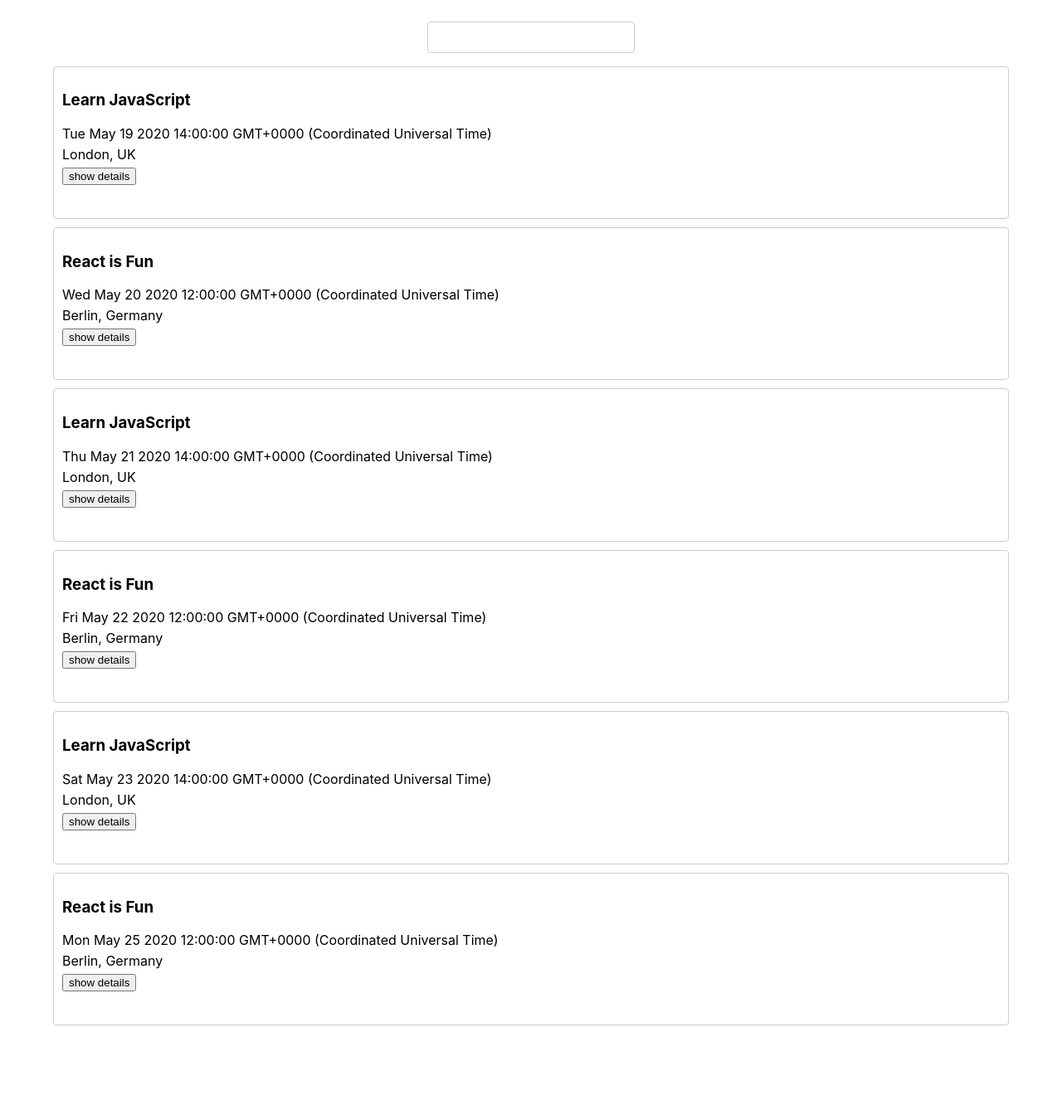
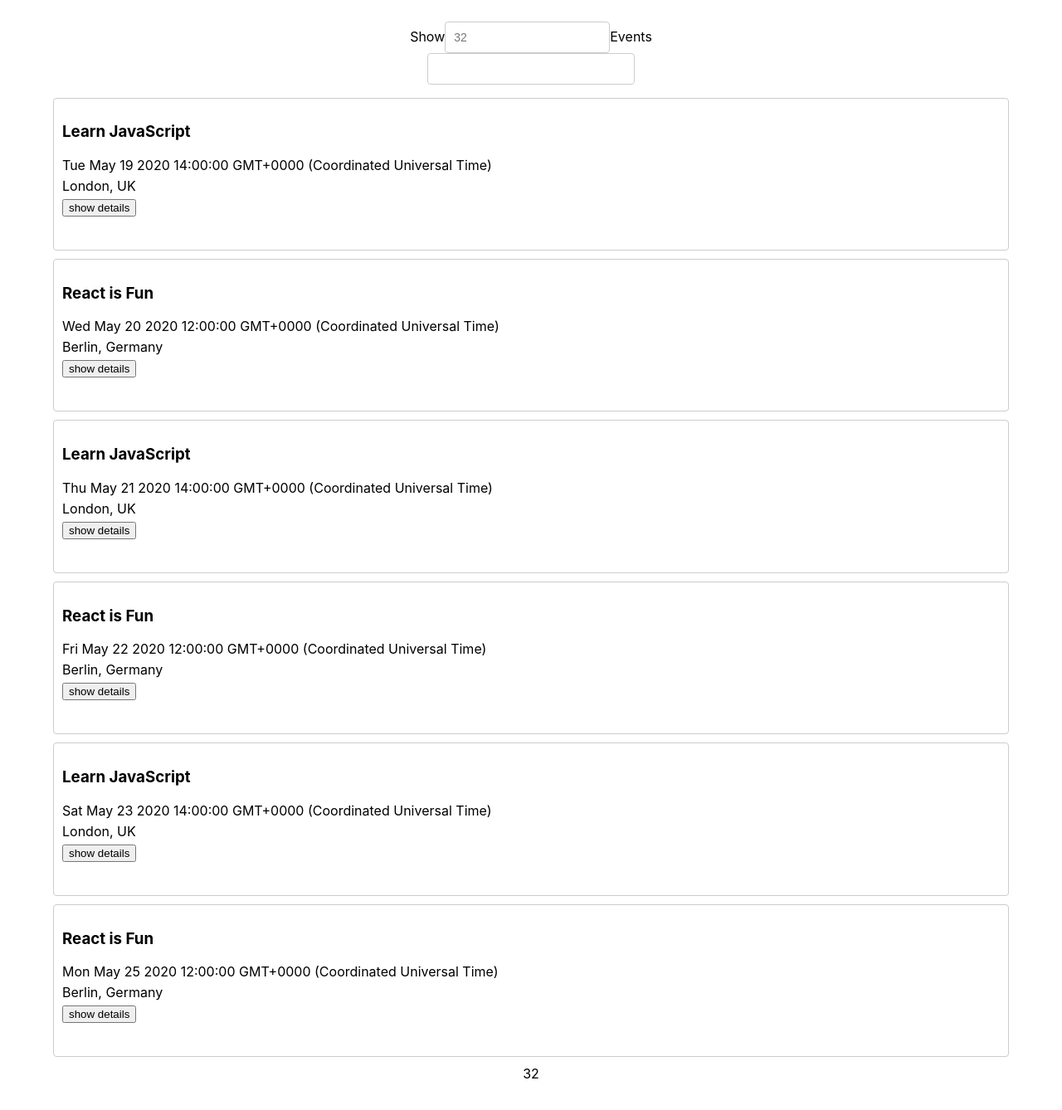
Before and after one commit to ayeahgodlove/intergration-testing, a React (Create React App) app: page / in a window 1280 px wide. Shown: the top 1338 px of the page at 83% size. Before the commit the page ends 1278 px from the top, so only its background shows below. Built offline with nearby package versions, Linux system fonts and the light colour scheme.

Commit message:
completely fixed errors

```diff
--- a/src/App.js
+++ b/src/App.js
@@ -12,7 +12,7 @@ class App extends Component {
   state = {
     events: [],
     locations: [],
-    numberOfEvents: 0,
+    numberOfEvents: 32,
     // allEvents: [],
     // currentLocation: [],
   };
@@ -23,7 +23,6 @@ class App extends Component {
       if (this.mounted) {
         this.setState({ events, locations: extractLocations(events) });
       }
-
     });
   }
 
@@ -57,11 +56,15 @@ class App extends Component {
   render() {
     return (
       <div className="App">
+        <NumberOfEvents
+          events={this.state.events}
+          updateEvents={this.updateEvents}
+        />
         <CitySearch
           locations={this.state.locations}
           updateEvents={this.updateEvents}
         />
-        <EventList events={this.state.events} />
+        <EventList events={this.state.events} numberOfEvents={this.state.numberOfEvents} />
       </div>
     );
   }
--- a/src/EventList.js
+++ b/src/EventList.js
@@ -5,7 +5,7 @@ import Event from './Event';
 
 class EventList extends Component {
   render() {
-    const { events } = this.props;
+    const { events, numberOfEvents } = this.props;
     return (
       <ul className="EventList">
           {events.map(event =>
@@ -13,6 +13,7 @@ class EventList extends Component {
                 <Event event={event} />
             </li>
           )}
+          <li key="numberOfEvents">{numberOfEvents}</li>
       </ul>
     );
   }
```
Also changed, not shown: 2 other files (tests, documents, lock files or other folders).
